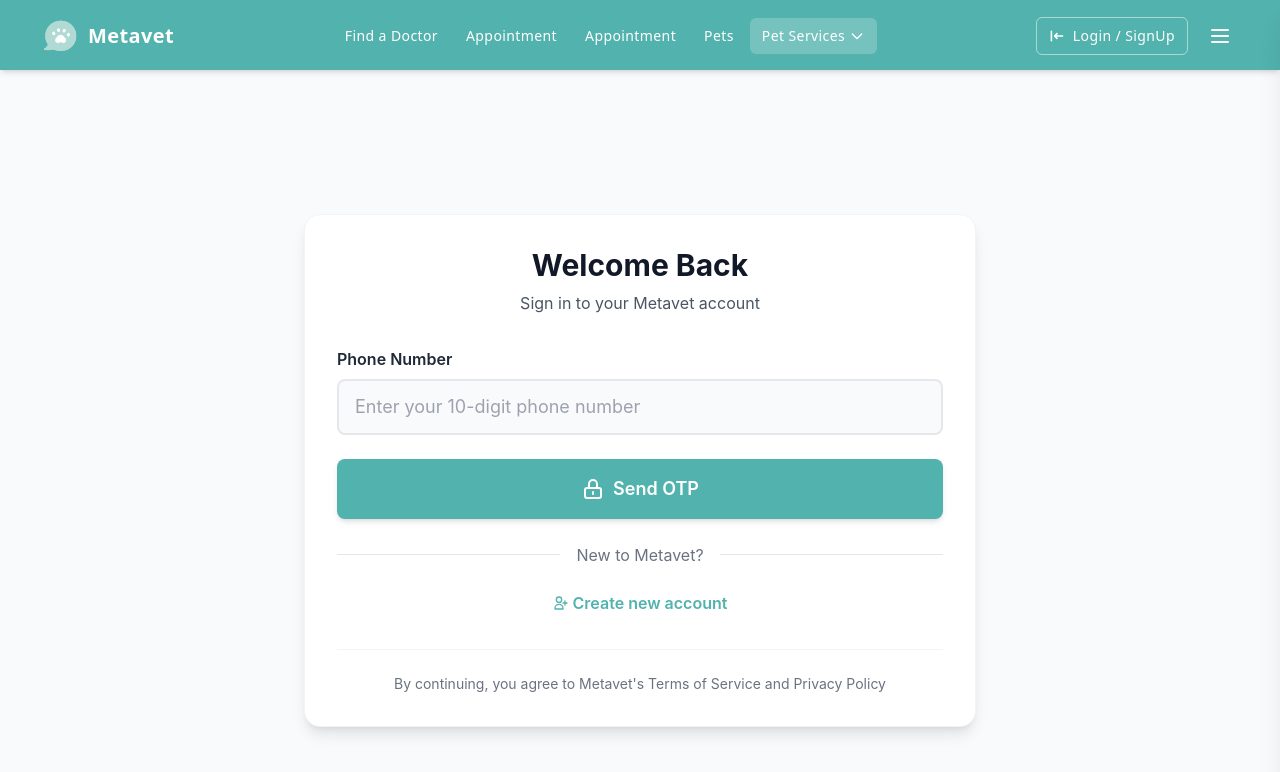
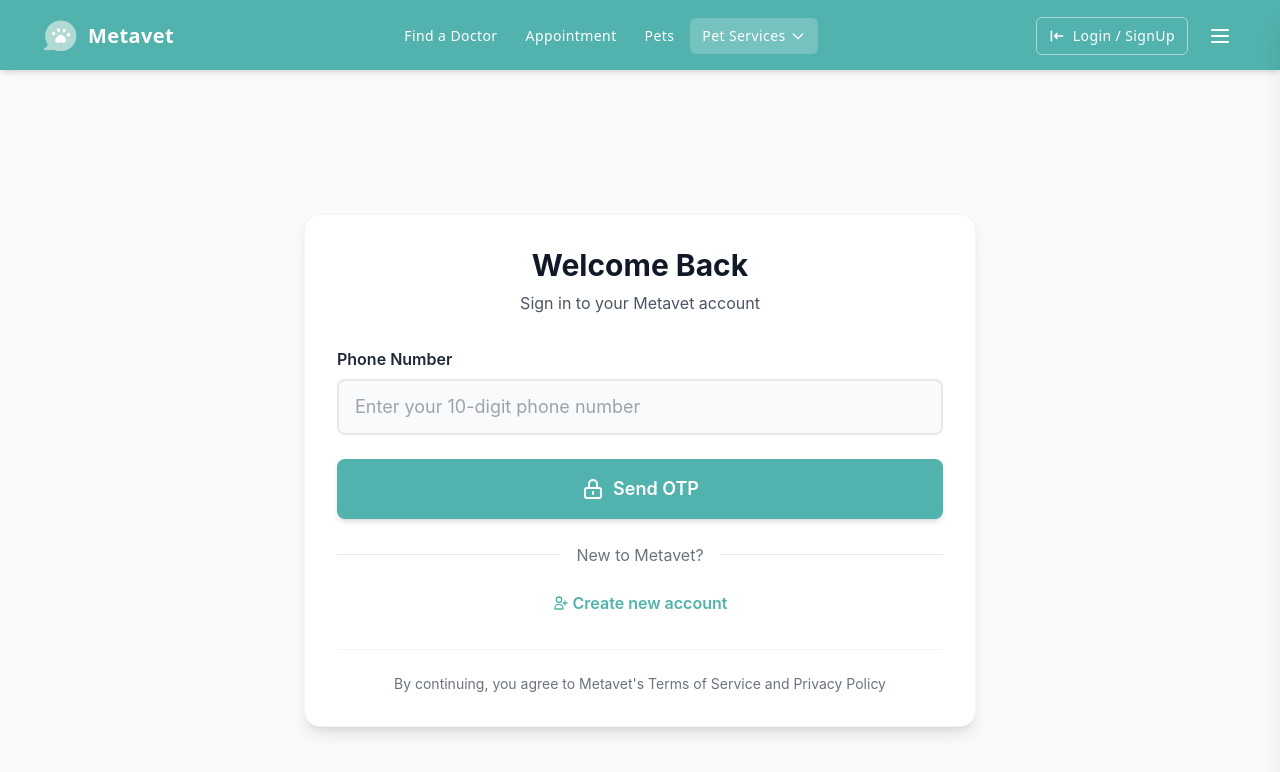
Before and after one commit to Faijan-sk/Metavet_fronEnd, a React (Vite) app: page /signin in a window 1280 px wide. Shown: the top 772 px of the page. Built offline with nearby package versions, Linux system fonts and the light colour scheme.

Commit message:
401 solved

```diff
--- a/src/@core/auth/jwt/jwtDefaultConfig.js
+++ b/src/@core/auth/jwt/jwtDefaultConfig.js
@@ -73,4 +73,8 @@ export default {
   behaviouristToClientKyc : '/api/behaviorist-kyc',
   getStatusBehaviouristToClient : '/api/behaviorist-kyc/get-status',
   getAllBehaviouristByDistance : '/behaviouristkyc/nearby?latitude={latitude}&longitude={longitude}&maxDistance={Distance}&page={page}&size=10'
+
+
+
+
 }
--- a/src/@core/auth/jwt/jwtService.js
+++ b/src/@core/auth/jwt/jwtService.js
@@ -2,12 +2,9 @@
   import jwtDefaultConfig from './jwtDefaultConfig'
 
   // PRODUCTION GCP Configuration - PORT 8080 add kiya gaya hai
-  // axios.defaults.baseURL = 'http://192.168.1.26:8080/'
+  // axios.defaults.baseURL = 'http://192.168.1.13:8080/'
   axios.defaults.baseURL = 'http://34.170.68.167:8080/'
   // axios.defaults.baseURL = 'http://192.168.29.199:8080/'
-
-
-
 
   export default class JwtService {
 
@@ -80,10 +77,19 @@
           const originalRequest = config
 
           // Handle 401 Unauthorized responses (example)
-          if (response && response.status === 401) {
-            console.log('Unauthorized access - consider redirecting to login or refreshing token');
-            // optional: handle refresh token flow here
-          }
+         if (response && response.status === 401) {
+  console.log('Unauthorized access - redirecting to login');
+
+  // clear auth data
+  localStorage.removeItem(this.jwtConfig.storageTokenKeyName);
+  localStorage.removeItem(this.jwtConfig.storageRefreshTokenKeyName);
+
+  // prevent infinite loop (important)
+  if (!originalRequest._retry) {
+    originalRequest._retry = true;
+    window.location.href = '/Signin';
+  }
+}
 
           if (!response) {
             console.error('Network error - check if backend is running');
--- a/src/@core/layout/temp.jsx
+++ b/src/@core/layout/temp.jsx
@@ -45,38 +45,33 @@ const Header = () => {
 
   // Memoized navigation items
 const baseNavItems = useMemo(() => {
-    const shouldShowPets = !userInfo || userInfo?.userType === 1;
-    const itsDoctor = !userInfo || userInfo?.userType === 2 ;
-    const serviceProvider = userInfo?.userType === 3;
-    console.log(serviceProvider, 'serviceProvider check')
+  const shouldShowPets = !userInfo || userInfo.userType === 1; // Pet Owner / Guest
+  const itsDoctor = userInfo && userInfo.userType === 2;      // Doctor
+  const serviceProvider = userInfo && userInfo.userType === 3; // Service Provider
 
   return [
-      ...(shouldShowPets  ? [{ name: 'Find a Doctor', path: '/finddoctor', active: true }] : []),
-      // Appointment button - show only when user is NOT service provider (userType !== 3)
-      ...(shouldShowPets ? [{ name: 'Appointment', path: '/appointment', active: true }] : []),
-      ...(itsDoctor ? [{ name: 'Appointment', path: '/doctor-profile', active: true }] : []),
-      // Appointments button - show only when user IS service provider (userType === 3)
-      ...(serviceProvider ? [{ name: 'Appointments', path: '/service-appointment', active: true }] : []),
-      // {
-      //   name: 'KYC',
-      //   hasDropdown: true,
-      //   dropdownItems: [
-      //     { label: 'KYC Metavet to Pet Groomer', path: '/groomer-kyc' },
-      //     { label: 'KYC Metavet to Pet Walker', path: '/walker-kyc' },
-      //     { label: 'KYC Metavet to Behaviourist', path: '/behaviourist-kyc' },
-      //     { label: 'KYC Walker to Client', path: '/walkerTo-client-Kyc' },
-      //     { label: 'KYC Groomer to Client', path: '/groomerTo-client-kyc' },
-      //     { label: 'KYC Behaviourist to Client', path: '/behaviouristTo-client-kyc' },
-      //   ],
-      // },
+    ...(shouldShowPets
+      ? [{ name: 'Find a Doctor', path: '/finddoctor', active: true }]
+      : []),
 
-      ...(shouldShowPets ? [{ name: 'Pets', path: '/about-pet', active: true }] : []),
+    ...(shouldShowPets
+      ? [{ name: 'Appointment', path: '/appointment', active: true }]
+      : []),
 
+    ...(itsDoctor
+      ? [{ name: 'Appointment', path: '/doctor-profile', active: true }]
+      : []),
 
+    ...(serviceProvider
+      ? [{ name: 'Appointments', path: '/service-appointment', active: true }]
+      : []),
 
+    ...(shouldShowPets
+      ? [{ name: 'Pets', path: '/about-pet', active: true }]
+      : []),
 
-
-      ...(shouldShowPets ? [{
+    ...(shouldShowPets
+      ? [{
           name: 'Pet Services',
           hasDropdown: true,
           dropdownItems: [
@@ -84,14 +79,12 @@ const Header = () => {
             { label: 'Pet Walker', path: '/service-provider/petWalker' },
             { label: 'Pet Grooming', path: '/service-provider/petGroomer' },
           ],
-    }] : [])
+        }]
+      : []),
+  ];
+}, [userInfo]);
 
 
-
-
-    ]
-
-  }, [userInfo])
 
   const navItems2 = useMemo(() => [
     ...(isMobile ? baseNavItems : []),
```
Lines whose indentation alone changed are shown as unchanged.
